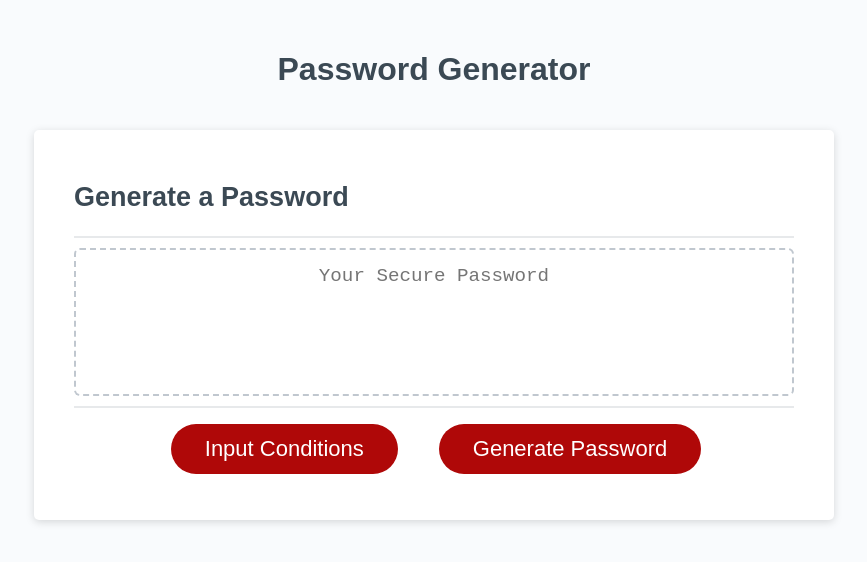
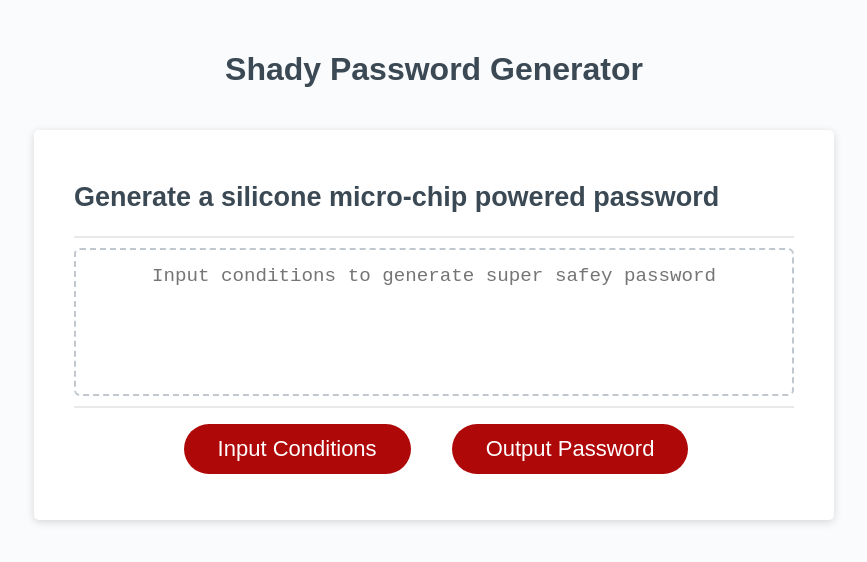
Before and after one commit to pandersail/password-generator, a plain HTML site: page index.html in a window 1280 px wide. Shown: the whole page, without its empty margins (206-1073 px from the left). Drawn offline with Linux system fonts and the light colour scheme.

Commit message:
amend text on html file to more comical stance

```diff
--- a/index.html
+++ b/index.html
@@ -10,23 +10,23 @@
   <body>
     <div class="wrapper">
       <header>
-        <h1>Password Generator</h1>
+        <h1>Shady Password Generator</h1>
       </header>
       <div class="card">
         <div class="card-header">
-          <h2>Generate a Password</h2>
+          <h2>Generate a silicone micro-chip powered password</h2>
         </div>
         <div class="card-body">
           <textarea
             readonly
             id="password"
-            placeholder="Your Secure Password"
+            placeholder="Input conditions to generate super safey password"
             aria-label="Generated Password"
           ></textarea>
         </div>
         <div class="card-footer">
           <button id="conditions" class="btn">Input Conditions</button>
-          <button id="generate" class="btn">Generate Password</button>
+          <button id="generate" class="btn">Output Password</button>
         </div>
       </div>
     </div>
--- a/script.js
+++ b/script.js
@@ -88,6 +88,7 @@ var upperCasedCharacters = [
   'Z'
 ];
 
+// Declaring variables
 let lowerCaseCharacters = false
 let upperCaseCharacters = false
 let numberCharacters = false
@@ -95,16 +96,11 @@ let oddCharacters = false
 let passwordLength = 0
 
 
-
-
-
-
-/* */
 // Function to prompt user for password options
 function getPasswordOptions() {
 
-alert("Welcome to web's safest password generator, 30X Keys – powered by silicone micro-brain technology.")
-//Welcome alert
+alert("Welcome to web's safest password generator, 30X Keys – powered by silicone micro-chip technology.")
+// Welcome alert
 
   i = 0
   while (i < 1) {
@@ -155,9 +151,7 @@ function generatePassword() {
 
 
 
-//getPasswordOptions()
-
-/*If the value is correct, prompt if password should contain:
+/* If the value is correct, prompt if password should contain:
 - Lowercase characters
 - Uppercase characters
 - Numeric
@@ -173,9 +167,11 @@ Print the password on the screen*/
 
 
 
-// No need to edit past below
+
 // Get references to the #generate element
 let conditionsBtn = document.querySelector('#conditions')
+// Reference to #condition element
+
 let generateBtn = document.querySelector('#generate');
 
 // Write password to the #password input
@@ -185,6 +181,7 @@ function generateConditions() {
 
   conditionsText = conditions;
 }
+// add button for conditions, eliminating the first automatic alert when visiting page
 
 function writePassword() {
   let password = generatePassword();
```
